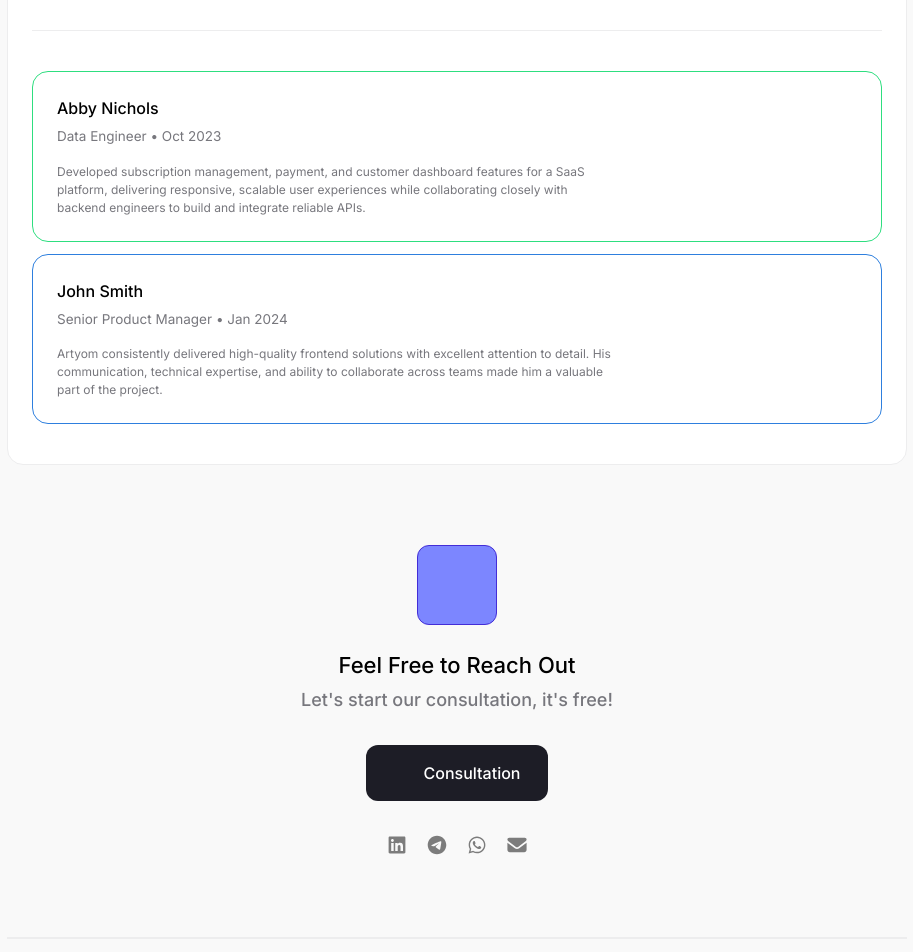
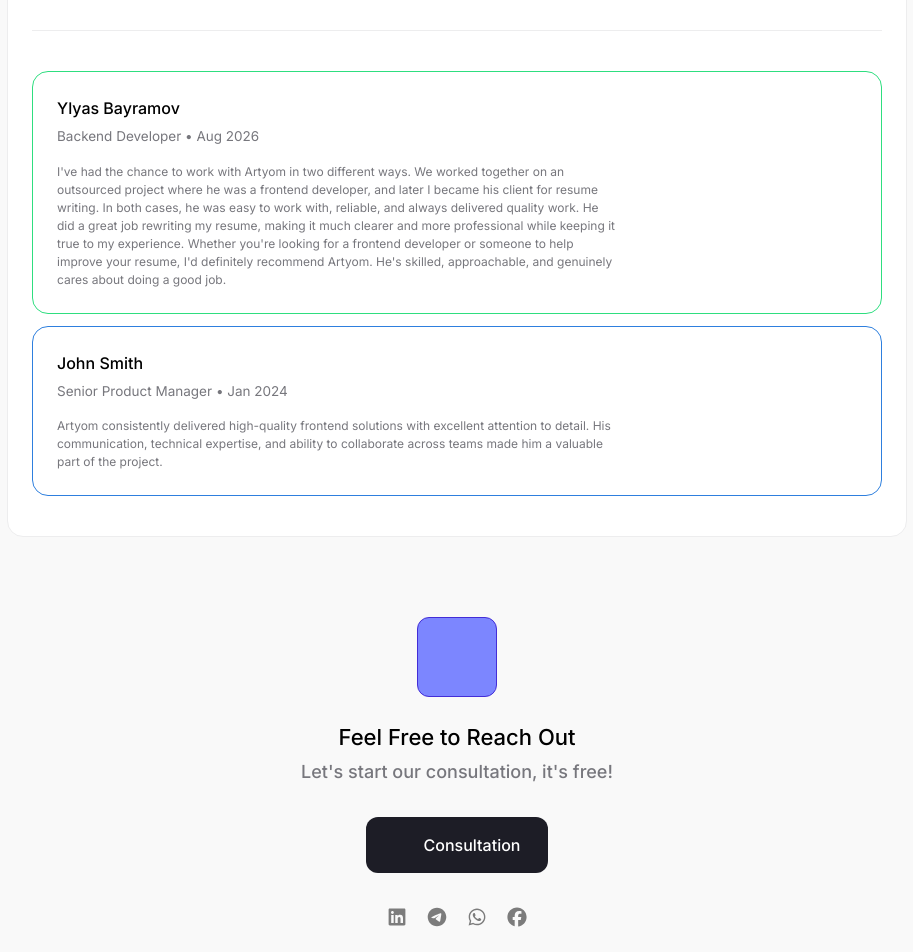
Before and after one commit to avak3nd/artyom, a React (Vite) app: page / in a window 1280 px wide. Shown: the part 3980-4932 px from the top of the page, without its empty margins (183-1096 px from the left). Built offline with nearby package versions, Linux system fonts and the light colour scheme; some icons are missing.

Commit message:
feedback 1

```diff
--- a/src/components/Contact.tsx
+++ b/src/components/Contact.tsx
@@ -28,15 +28,17 @@ function Contact() {
                 </a>
             </center>
             <div className="flex items-center justify-center mt-8 gap-4">
-                <a href="https://www.linkedin.com/in/artyom-agadzhanyan-0779ba3a7/" target="_blank" className="w-6 opacity-50 transition-all duration-200 hover:opacity-100">
+                <a href="https://www.linkedin.com/in/artyom-agadzhanyan-0779ba3a7/" target="_blank" className="sm">
                     <svg xmlns="http://www.w3.org/2000/svg" viewBox="0 0 640 640"><path d="M512 96L127.9 96C110.3 96 96 110.5 96 128.3L96 511.7C96 529.5 110.3 544 127.9 544L512 544C529.6 544 544 529.5 544 511.7L544 128.3C544 110.5 529.6 96 512 96zM231.4 480L165 480L165 266.2L231.5 266.2L231.5 480L231.4 480zM198.2 160C219.5 160 236.7 177.2 236.7 198.5C236.7 219.8 219.5 237 198.2 237C176.9 237 159.7 219.8 159.7 198.5C159.7 177.2 176.9 160 198.2 160zM480.3 480L413.9 480L413.9 376C413.9 351.2 413.4 319.3 379.4 319.3C344.8 319.3 339.5 346.3 339.5 374.2L339.5 480L273.1 480L273.1 266.2L336.8 266.2L336.8 295.4L337.7 295.4C346.6 278.6 368.3 260.9 400.6 260.9C467.8 260.9 480.3 305.2 480.3 362.8L480.3 480z" /></svg>
                 </a>
-                <a href="https://t.me/artyomagadzhanyan" target="_blank" className="w-6 opacity-50 transition-all duration-200 hover:opacity-100">
-                    <svg xmlns="http://www.w3.org/2000/svg" viewBox="0 0 640 640"><path d="M320 72C183 72 72 183 72 320C72 457 183 568 320 568C457 568 568 457 568 320C568 183 457 72 320 72zM435 240.7C431.3 279.9 415.1 375.1 406.9 419C403.4 437.6 396.6 443.8 390 444.4C375.6 445.7 364.7 434.9 350.7 425.7C328.9 411.4 316.5 402.5 295.4 388.5C270.9 372.4 286.8 363.5 300.7 349C304.4 345.2 367.8 287.5 369 282.3C369.2 281.6 369.3 279.2 367.8 277.9C366.3 276.6 364.2 277.1 362.7 277.4C360.5 277.9 325.6 300.9 258.1 346.5C248.2 353.3 239.2 356.6 231.2 356.4C222.3 356.2 205.3 351.4 192.6 347.3C177.1 342.3 164.7 339.6 165.8 331C166.4 326.5 172.5 322 184.2 317.3C256.5 285.8 304.7 265 328.8 255C397.7 226.4 412 221.4 421.3 221.2C423.4 221.2 427.9 221.7 430.9 224.1C432.9 225.8 434.1 228.2 434.4 230.8C434.9 234 435 237.3 434.8 240.6z" /></svg>                </a>
-                <a href="https://wa.me/+99362825833" target="_blank" className="w-6 opacity-50 transition-all duration-200 hover:opacity-100">
-                    <svg xmlns="http://www.w3.org/2000/svg" viewBox="0 0 640 640"><path d="M476.9 161.1C435 119.1 379.2 96 319.9 96C197.5 96 97.9 195.6 97.9 318C97.9 357.1 108.1 395.3 127.5 429L96 544L213.7 513.1C246.1 530.8 282.6 540.1 319.8 540.1L319.9 540.1C442.2 540.1 544 440.5 544 318.1C544 258.8 518.8 203.1 476.9 161.1zM319.9 502.7C286.7 502.7 254.2 493.8 225.9 477L219.2 473L149.4 491.3L168 423.2L163.6 416.2C145.1 386.8 135.4 352.9 135.4 318C135.4 216.3 218.2 133.5 320 133.5C369.3 133.5 415.6 152.7 450.4 187.6C485.2 222.5 506.6 268.8 506.5 318.1C506.5 419.9 421.6 502.7 319.9 502.7zM421.1 364.5C415.6 361.7 388.3 348.3 383.2 346.5C378.1 344.6 374.4 343.7 370.7 349.3C367 354.9 356.4 367.3 353.1 371.1C349.9 374.8 346.6 375.3 341.1 372.5C308.5 356.2 287.1 343.4 265.6 306.5C259.9 296.7 271.3 297.4 281.9 276.2C283.7 272.5 282.8 269.3 281.4 266.5C280 263.7 268.9 236.4 264.3 225.3C259.8 214.5 255.2 216 251.8 215.8C248.6 215.6 244.9 215.6 241.2 215.6C237.5 215.6 231.5 217 226.4 222.5C221.3 228.1 207 241.5 207 268.8C207 296.1 226.9 322.5 229.6 326.2C232.4 329.9 268.7 385.9 324.4 410C359.6 425.2 373.4 426.5 391 423.9C401.7 422.3 423.8 410.5 428.4 397.5C433 384.5 433 373.4 431.6 371.1C430.3 368.6 426.6 367.2 421.1 364.5z" /></svg>                </a>
-                <a href="mailto:artyom.dev250@gmail.com" className="w-6 opacity-50 transition-all duration-200 hover:opacity-100">
-                    <svg xmlns="http://www.w3.org/2000/svg" viewBox="0 0 640 640"><path d="M112 128C85.5 128 64 149.5 64 176C64 191.1 71.1 205.3 83.2 214.4L291.2 370.4C308.3 383.2 331.7 383.2 348.8 370.4L556.8 214.4C568.9 205.3 576 191.1 576 176C576 149.5 554.5 128 528 128L112 128zM64 260L64 448C64 483.3 92.7 512 128 512L512 512C547.3 512 576 483.3 576 448L576 260L377.6 408.8C343.5 434.4 296.5 434.4 262.4 408.8L64 260z" /></svg>
+                <a href="https://t.me/artyomagadzhanyan" target="_blank" className="sm">
+                    <svg xmlns="http://www.w3.org/2000/svg" viewBox="0 0 640 640"><path d="M320 72C183 72 72 183 72 320C72 457 183 568 320 568C457 568 568 457 568 320C568 183 457 72 320 72zM435 240.7C431.3 279.9 415.1 375.1 406.9 419C403.4 437.6 396.6 443.8 390 444.4C375.6 445.7 364.7 434.9 350.7 425.7C328.9 411.4 316.5 402.5 295.4 388.5C270.9 372.4 286.8 363.5 300.7 349C304.4 345.2 367.8 287.5 369 282.3C369.2 281.6 369.3 279.2 367.8 277.9C366.3 276.6 364.2 277.1 362.7 277.4C360.5 277.9 325.6 300.9 258.1 346.5C248.2 353.3 239.2 356.6 231.2 356.4C222.3 356.2 205.3 351.4 192.6 347.3C177.1 342.3 164.7 339.6 165.8 331C166.4 326.5 172.5 322 184.2 317.3C256.5 285.8 304.7 265 328.8 255C397.7 226.4 412 221.4 421.3 221.2C423.4 221.2 427.9 221.7 430.9 224.1C432.9 225.8 434.1 228.2 434.4 230.8C434.9 234 435 237.3 434.8 240.6z" /></svg>
+                </a>
+                <a href="https://wa.me/+99362825833" target="_blank" className="sm">
+                    <svg xmlns="http://www.w3.org/2000/svg" viewBox="0 0 640 640"><path d="M476.9 161.1C435 119.1 379.2 96 319.9 96C197.5 96 97.9 195.6 97.9 318C97.9 357.1 108.1 395.3 127.5 429L96 544L213.7 513.1C246.1 530.8 282.6 540.1 319.8 540.1L319.9 540.1C442.2 540.1 544 440.5 544 318.1C544 258.8 518.8 203.1 476.9 161.1zM319.9 502.7C286.7 502.7 254.2 493.8 225.9 477L219.2 473L149.4 491.3L168 423.2L163.6 416.2C145.1 386.8 135.4 352.9 135.4 318C135.4 216.3 218.2 133.5 320 133.5C369.3 133.5 415.6 152.7 450.4 187.6C485.2 222.5 506.6 268.8 506.5 318.1C506.5 419.9 421.6 502.7 319.9 502.7zM421.1 364.5C415.6 361.7 388.3 348.3 383.2 346.5C378.1 344.6 374.4 343.7 370.7 349.3C367 354.9 356.4 367.3 353.1 371.1C349.9 374.8 346.6 375.3 341.1 372.5C308.5 356.2 287.1 343.4 265.6 306.5C259.9 296.7 271.3 297.4 281.9 276.2C283.7 272.5 282.8 269.3 281.4 266.5C280 263.7 268.9 236.4 264.3 225.3C259.8 214.5 255.2 216 251.8 215.8C248.6 215.6 244.9 215.6 241.2 215.6C237.5 215.6 231.5 217 226.4 222.5C221.3 228.1 207 241.5 207 268.8C207 296.1 226.9 322.5 229.6 326.2C232.4 329.9 268.7 385.9 324.4 410C359.6 425.2 373.4 426.5 391 423.9C401.7 422.3 423.8 410.5 428.4 397.5C433 384.5 433 373.4 431.6 371.1C430.3 368.6 426.6 367.2 421.1 364.5z" /></svg>
+                </a>
+                <a href="https://www.facebook.com/share/1Bf4x44746/" target="_blank" className="sm">
+                    <svg xmlns="http://www.w3.org/2000/svg" viewBox="0 0 640 640"><path d="M576 320C576 178.6 461.4 64 320 64C178.6 64 64 178.6 64 320C64 440 146.7 540.8 258.2 568.5L258.2 398.2L205.4 398.2L205.4 320L258.2 320L258.2 286.3C258.2 199.2 297.6 158.8 383.2 158.8C399.4 158.8 427.4 162 438.9 165.2L438.9 236C432.9 235.4 422.4 235 409.3 235C367.3 235 351.1 250.9 351.1 292.2L351.1 320L434.7 320L420.3 398.2L351 398.2L351 574.1C477.8 558.8 576 450.9 576 320z" /></svg>
                 </a>
             </div>
         </div>
--- a/src/components/Feedbacks.tsx
+++ b/src/components/Feedbacks.tsx
@@ -5,11 +5,11 @@ import SectionHeader from "./ui/SectionHeader";
 function Feedbacks() {
     const feedbacks = [
         {
-            name: "Abby Nichols",
-            role: "Data Engineer",
-            date: "Oct 2023",
+            name: "Ylyas Bayramov",
+            role: "Backend Developer",
+            date: "Aug 2026",
             message:
-                "Developed subscription management, payment, and customer dashboard features for a SaaS platform, delivering responsive, scalable user experiences while collaborating closely with backend engineers to build and integrate reliable APIs.",
+                "I've had the chance to work with Artyom in two different ways. We worked together on an outsourced project where he was a frontend developer, and later I became his client for resume writing. In both cases, he was easy to work with, reliable, and always delivered quality work. He did a great job rewriting my resume, making it much clearer and more professional while keeping it true to my experience. Whether you're looking for a frontend developer or someone to help improve your resume, I'd definitely recommend Artyom. He's skilled, approachable, and genuinely cares about doing a good job.",
             color: "border-[#2ede7f]",
             link: "#",
         },
--- a/src/index.css
+++ b/src/index.css
@@ -15,4 +15,8 @@
     .card {
         @apply border border-[#ededee] p-6 rounded-2xl h-fit;
     }
+
+    .sm {
+        @apply w-6 opacity-50 transition-all duration-200 hover:opacity-100;
+    }
 }
```
